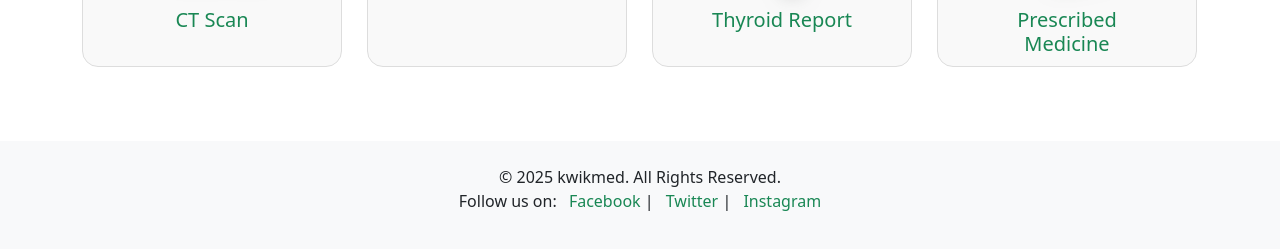
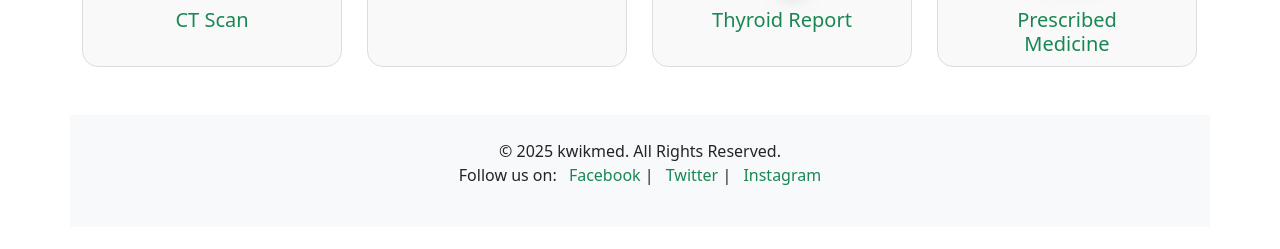
Before and after one commit to AbuzarSiddiqi/KwikMed, a plain HTML site: page tid.html in a window 1280 px wide. Shown: the part 547-796 px from the top of the page. Drawn offline with nearby package versions, Linux system fonts and the light colour scheme.

Commit message:
Update tid.html

```diff
--- a/tid.html
+++ b/tid.html
@@ -211,7 +211,7 @@
       </div>
 
   <!-- Footer -->
-  <footer class="bg-body-tertiary text-center py-4 mt-5 position-absolute bottom-0 end-0">
+  <footer class="bg-body-tertiary text-center py-4 mt-5 ">
     <div class="container">
       <p class="mb-0">© 2025 kwikmed. All Rights Reserved.</p>
       <p>Follow us on:
```
